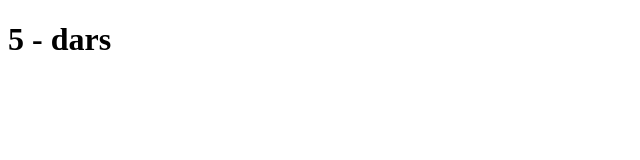
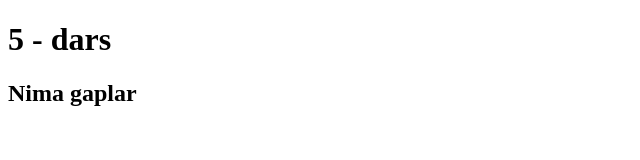
Before and after one commit to alisher1devlog/5_dars_tasks, a plain HTML site: page index.html in a window 1280 px wide. Shown: the whole page, without its empty margins (0-640 px from the left). Drawn offline with Linux system fonts and the light colour scheme.

Commit message:
fayl yaratdim

```diff
--- a/index.html
+++ b/index.html
@@ -7,5 +7,6 @@
 </head>
 <body>
     <h1>5 - dars</h1>
+    <h2>Nima gaplar</h2>
 </body>
 </html>
```
Also changed, not shown: tasks1.js (added), tasks10.js (added), tasks11.js (added), tasks12.js (added), tasks2.js (added), tasks3.js (added), tasks4.js (added), tasks5.js (added), tasks6.js (added), tasks7.js (added), tasks8.js (added), tasks9.js (added).
